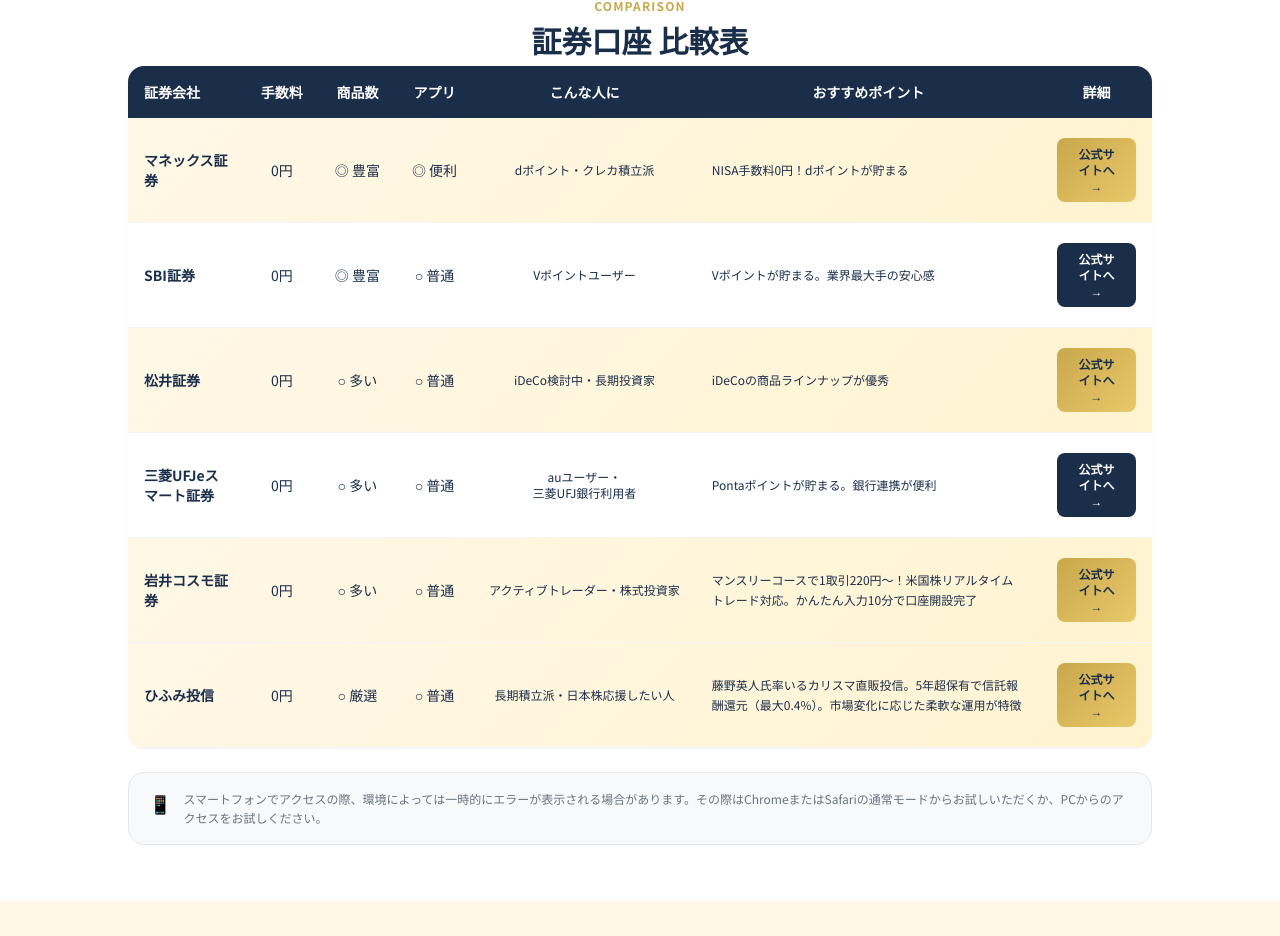
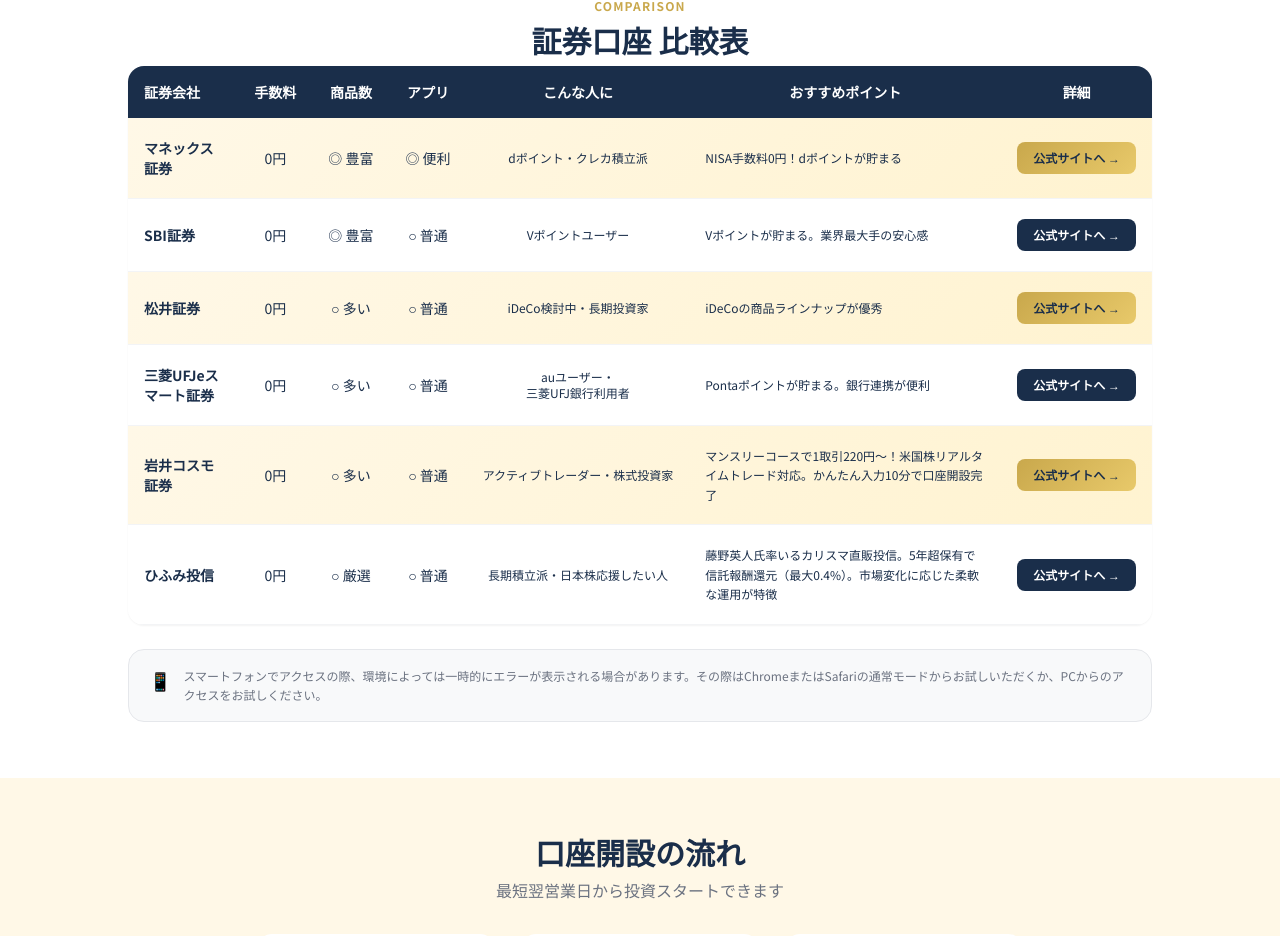
Before and after one commit to tanima3232-eng/bulltalk, a Next.js app: page /accounts/stock in a window 1280 px wide. Shown: the part 793-1729 px from the top of the page. Built offline with nearby package versions, Linux system fonts and the light colour scheme.

Commit message:
fix: ひふみ投信を白背景に変更、公式サイトへボタンを1行表示に修正

```diff
--- a/app/accounts/stock/page.tsx
+++ b/app/accounts/stock/page.tsx
@@ -87,7 +87,7 @@ const brokers = [
   {
     id: "hifumi",
     name: "ひふみ投信",
-    star: true,
+    star: false,
     fee: "0円",
     products: "○ 厳選",
     app: "○ 普通",
@@ -210,7 +210,7 @@ export default function StockAccountPage() {
                           target="_blank"
                           rel="noopener noreferrer"
                           referrerPolicy="no-referrer-when-downgrade"
-                          className="inline-flex items-center justify-center px-4 py-2 rounded-lg font-bold text-xs transition-all duration-200 hover:-translate-y-0.5 hover:shadow-md"
+                          className="inline-flex items-center justify-center px-4 py-2 rounded-lg font-bold text-xs whitespace-nowrap transition-all duration-200 hover:-translate-y-0.5 hover:shadow-md"
                           style={{
                             background: broker.star
                               ? "linear-gradient(135deg,#C9A84C,#E8C96A)"
```
